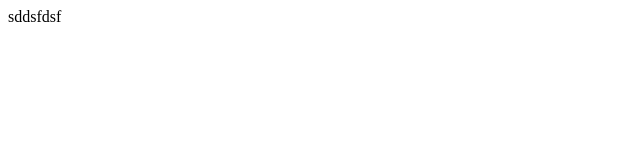
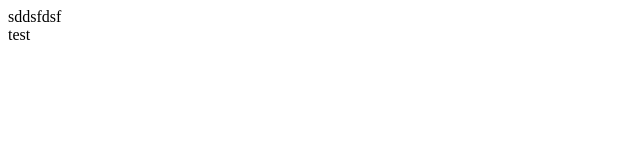
Before and after one commit to Denwarez/app, a plain HTML site: page index.html in a window 1280 px wide. Shown: the full height of the page, 0-640 px from the left. Drawn offline with Linux system fonts and the light colour scheme.

Commit message:
chang div

```diff
--- a/index.html
+++ b/index.html
@@ -11,5 +11,6 @@
     <script href="/app.js"></script>
 
     <div class = "style">sddsfdsf</div>
+    <div class = "style">test</div>
 </body>
 </html>
```
